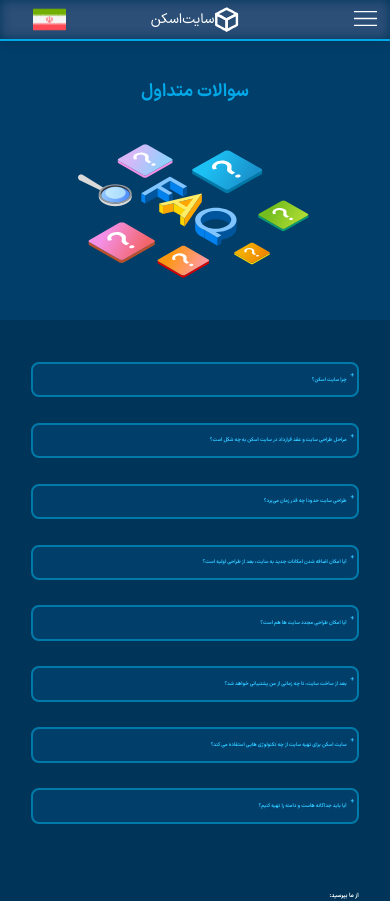
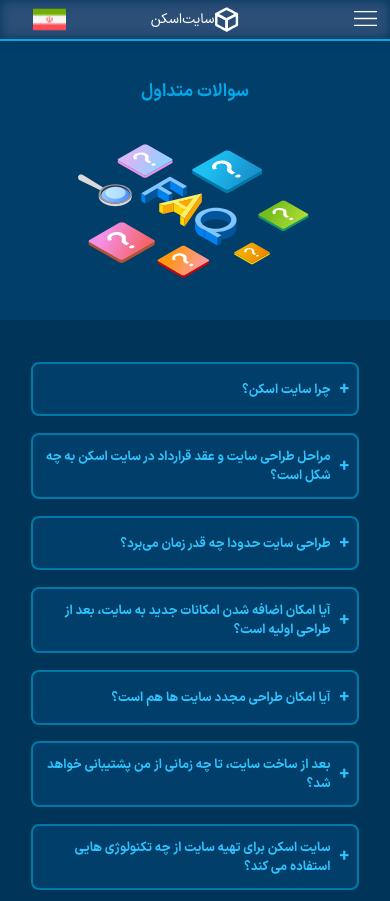
Before and after one commit to amir-reza-programmer/Sitescan, a React (Create React App) app: page /faq in a window 390 px wide. Shown: the top 901 px of the page. Built offline with nearby package versions, Linux system fonts and the light colour scheme.

Commit message:
faq page mobile

```diff
--- a/src/components/mainPages/FAQPage/FAQPage.jsx
+++ b/src/components/mainPages/FAQPage/FAQPage.jsx
@@ -24,7 +24,7 @@ const FAQPage = () => {
         headerText={headerText}
         additionalClass={!mobileView ? styles.faq_header_text : ""}
       ></Header>
-      <FAQSection></FAQSection>
+      <FAQSection mobileView={mobileView}></FAQSection>
       <div className={styles.faq_from_align}>
         <Form title="از ما بپرسید:" />
       </div>
--- a/src/components/mainPages/FAQPage/FAQSection.jsx
+++ b/src/components/mainPages/FAQPage/FAQSection.jsx
@@ -1,10 +1,8 @@
 import FAQElement from "./common/FAQElement";
 import faqList from "../../../data_information/faqList";
-import { useSelector } from "react-redux";
 import styles from "./FAQSection.module.css";
 
-const FAQSection = () => {
-  const mobileView = useSelector((state) => state.mobile.mobileView);
+const FAQSection = ({mobileView}) => {
 
   return (
     <section
--- a/src/components/mainPages/FAQPage/common/FAQElement.jsx
+++ b/src/components/mainPages/FAQPage/common/FAQElement.jsx
@@ -3,6 +3,7 @@ import { useState, useEffect, useRef } from "react";
 import styles from "./FAQElement.module.css";
 
 const FAQElement = (props) => {
+  const {mobileView} = props
   const [showAnswer, setShowAsnwer] = useState(false);
   const [divHeight, setDivHeight] = useState(0);
   const ref = useRef(null);
@@ -19,15 +20,15 @@ const FAQElement = (props) => {
   };
 
   return (
-    <div className={styles.faq} id={`faq_div${props.id}`}>
-      <div className={styles.question_part}>
-        <p className={styles.question_sign} onClick={showAnswerHandler}>
+    <div className={styles.faq + ` ${mobileView? styles.faq_mobile: null}`} id={`faq_div${props.id}`}>
+      <div className={styles.question_part + ` ${mobileView? styles.question_part_mobile: null}`}>
+        <p className={mobileView? styles.question_sign_mobile: styles.question_sign} onClick={showAnswerHandler}>
           {showAnswer ? "-" : "+"}
         </p>
-        <p className={styles.question_text}>{props.question}</p>
+        <p className={mobileView? styles.question_text_mobile:styles.question_text}>{props.question}</p>
       </div>
       <div className={styles.answer_text_container} style={{ height: divHeight }}>
-        <p ref={ref} className={styles.answer_text}>
+        <p ref={ref} className={styles.answer_text + ` ${mobileView? styles.answer_text_mobile: null}`}>
           {props.answer}
         </p>
       </div>
--- a/src/components/mainPages/FAQPage/common/FAQElement.module.css
+++ b/src/components/mainPages/FAQPage/common/FAQElement.module.css
@@ -4,20 +4,34 @@
   border: 2px solid #007aa8;
   border-radius: 0.5rem;
 }
-
+.faq_mobile{
+  margin-bottom: 2vh;
+}
 .question_part {
   display: flex;
   color: #2ec5ff;
+}
+.question_part_mobile{
+  min-height: 13vw;
+  align-items: center;
 }
 
 .question_sign {
   padding: 0.7vh 0.7vw;
   font-size: 1.7vw;
 }
+.question_sign_mobile{
+  padding: 0.7vh 2vw;
+  font-size: 4.5vw;
+}
 
 .question_text {
   padding: 1.4vh 0.3vw;
   font-size: 1.3vw;
+}
+.question_text_mobile{
+  padding: 1.4vh 0.3vw;
+    font-size: 3.3vw;
 }
 
 .answer_text_container{
@@ -30,6 +44,10 @@
   font-size: 1.1vw;
   font-weight: 300;
   color: white;
+}
+.answer_text_mobile{
+  font-size: 3vw;
+  padding: 1vh 3.5vw 3vh;
 }
 
 .show_answer {
```
